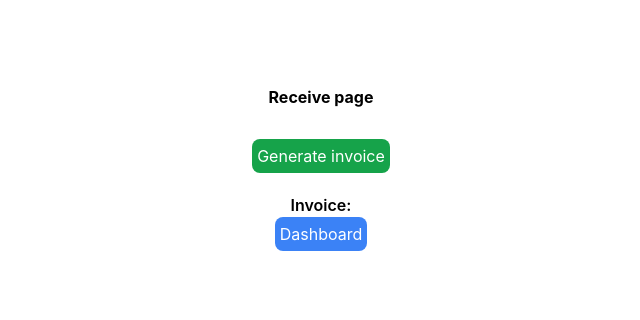
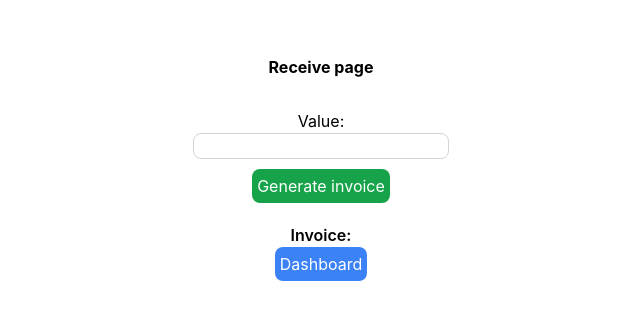
Before and after one commit to tigeryant/mango-lightning-wallet, a React (Create React App) app in the folder client/: page /receive in a window 1280 px wide. Shown: the part 232-552 px from the top of the page, without its empty margins (319-959 px from the left). Built offline with nearby package versions, Linux system fonts and the light colour scheme; no server answers.

Commit message:
value param is sent from frontend when generating an invoice. cache invalidation implemented

```diff
--- a/client/src/pages/payments/Receive.tsx
+++ b/client/src/pages/payments/Receive.tsx
@@ -9,8 +9,10 @@ const Receive = () => {
 
   async function handleSubmit(event: React.FormEvent<HTMLFormElement>) {
     event.preventDefault();
+    // add input validation
+    const value = parseInt(event.currentTarget.value.value)
     try {
-      await getInvoice();
+      await getInvoice({ value });
     } catch (error: any) {
       // copy this error handling logic to the other query, or find out how to use error from useConnectMutation above
       error.data.error ? console.error(error.data.error) : console.error(error);
@@ -20,7 +22,9 @@ const Receive = () => {
   return (
     <div className="w-full h-screen flex flex-col justify-center items-center">
       <h1 className="font-bold mb-[30px]">Receive page</h1>
-      <form onSubmit={handleSubmit}>
+      <form onSubmit={handleSubmit} className="flex flex-col justify-center items-center">
+        <label>Value:</label>
+        <input id='value' className="border border-neutral-300 rounded-lg px-[3px] mb-[10px]"></input>
         <button
           className="bg-green-600 p-[5px] text-white rounded-lg mb-[20px]"
           type="submit"
--- a/client/src/redux/features/api/apiSlice.ts
+++ b/client/src/redux/features/api/apiSlice.ts
@@ -11,6 +11,7 @@ export const apiSlice = createApi({
       return headers;
     },
   }),
+  tagTypes: ['balance'],
   endpoints: (builder) => ({
     connect: builder.mutation<
       { token: string },
@@ -24,8 +25,9 @@ export const apiSlice = createApi({
     }),
     getInfo: builder.query<{ alias: string; balance: number }, void>({
       query: () => "/info",
+      providesTags: ['balance']
     }),
-    getInvoice: builder.mutation<{ paymentRequest: string; svg: string }, void>(
+    getInvoice: builder.mutation<{ paymentRequest: string; svg: string }, { value: number }>(
       {
         query: (data) => ({
           url: "/get-invoice",
@@ -55,6 +57,7 @@ export const apiSlice = createApi({
         method: "POST",
         body: data,
       }),
+      invalidatesTags: ['balance']
     }),
   }),
 });
```
Also changed, not shown: 1 other file (tests, documents, lock files or other folders).
